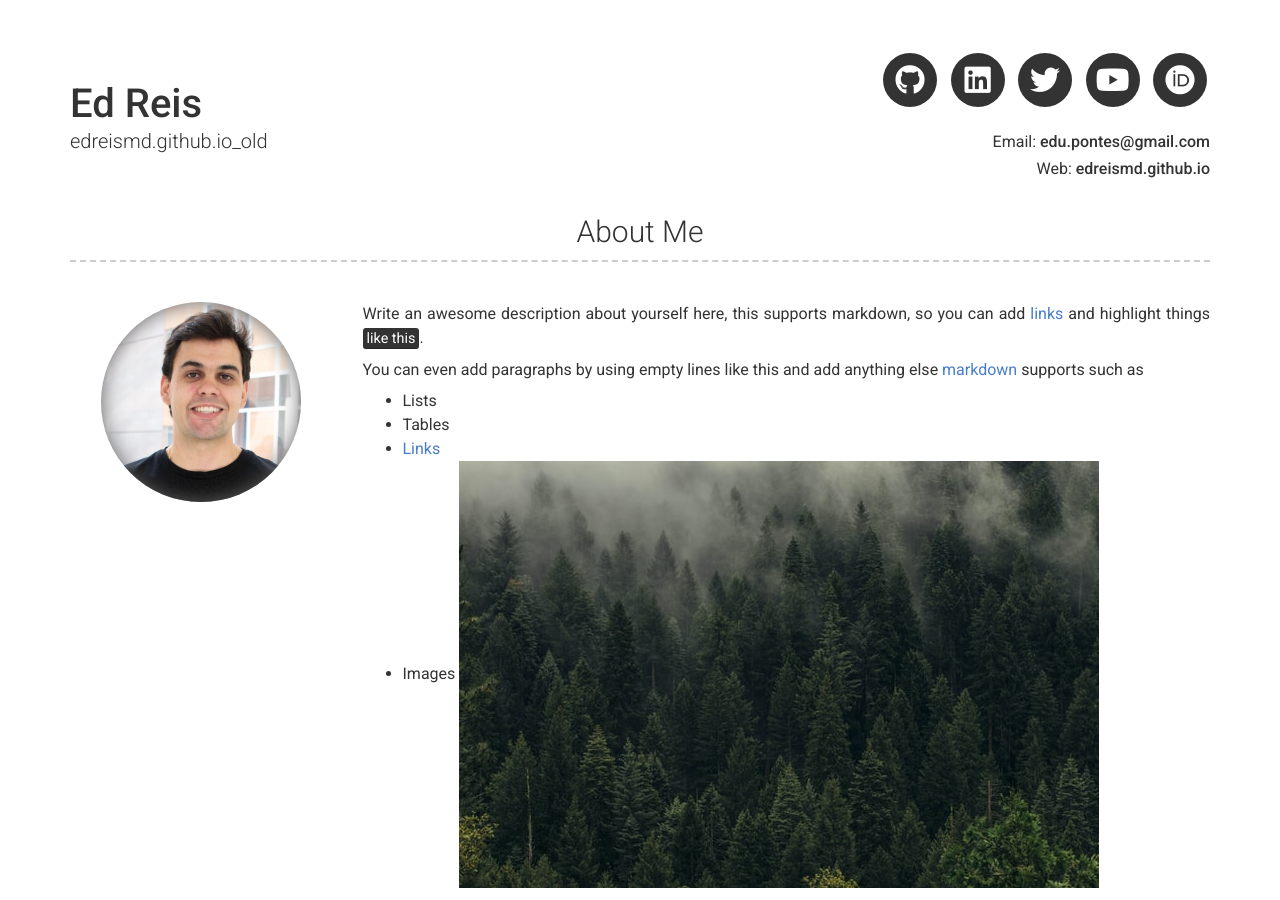
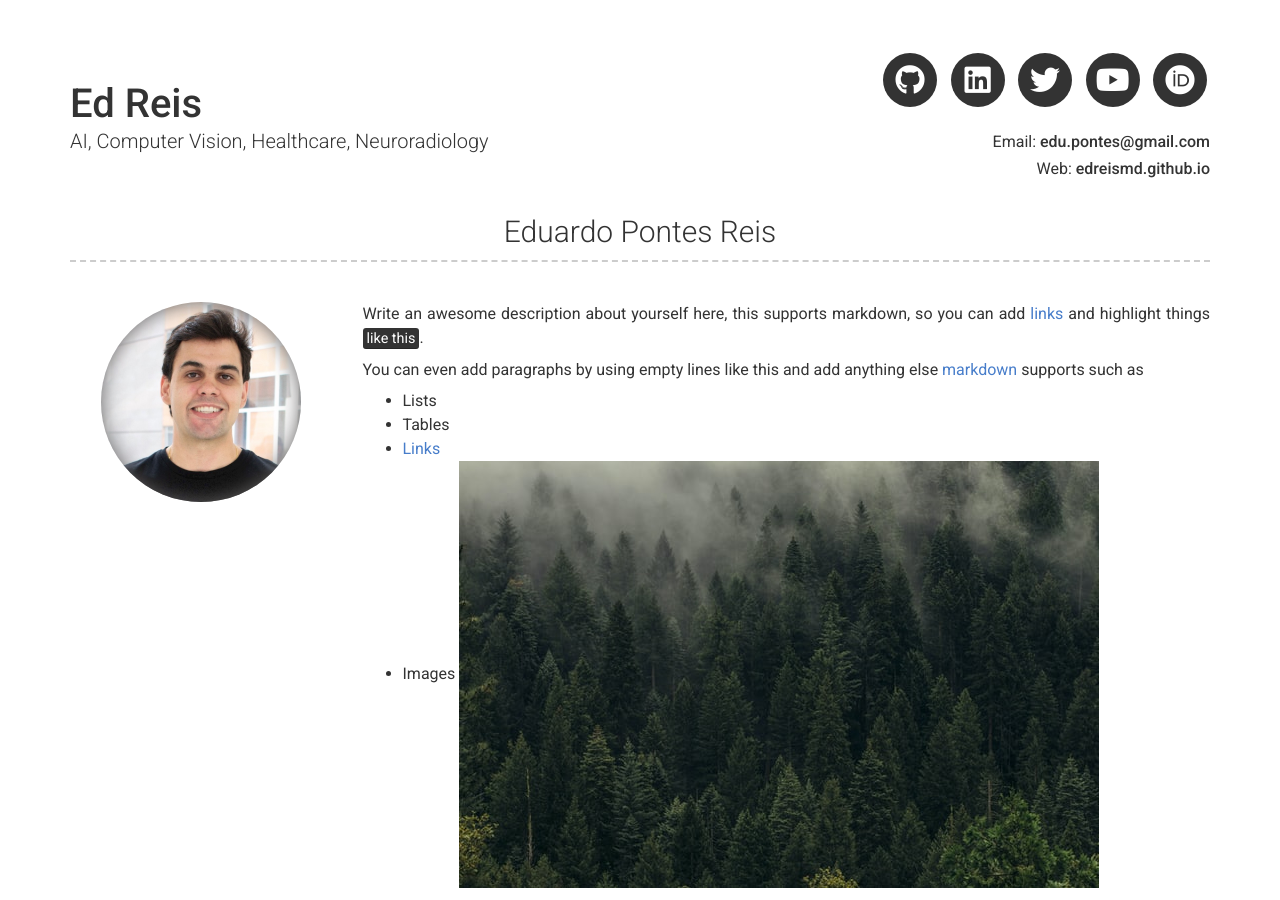
Before and after one commit to edreisMD/edreismd.github.io_old, a Jekyll site: the page built from index.md, in a window 1280 px wide and 900 px high. Built offline with Jekyll 4.4.1, drawn with Linux system fonts in a browser that asks for light colours; nearby versions of some CDN libraries.

Commit message:
description

```diff
--- a/_config.yml
+++ b/_config.yml
@@ -7,7 +7,7 @@ version: 2
 
 # Personal info
 name: Ed Reis
-# title: Your job title
+title: AI, Computer Vision, Healthcare, Neuroradiology
 email: edu.pontes@gmail.com
 # # email_title: Email (Email title override)
 # phone: Your phone number (optional)
@@ -49,7 +49,7 @@ orcid_username: 0000-0001-5110-457X
 # google_analytics: "UA-00000000-0"
 
 # About Section
-# about_title: About Me (Use this to override about section title)
+about_title: Eduardo Pontes Reis
 about_profile_image: images/edu_perfil.jpeg
 about_content: | # this will include new lines to allow paragraphs
   Write an awesome description about yourself here, this supports markdown, so you can add [links](http://foobar.com) and highlight things <mark>like this</mark>.
```
